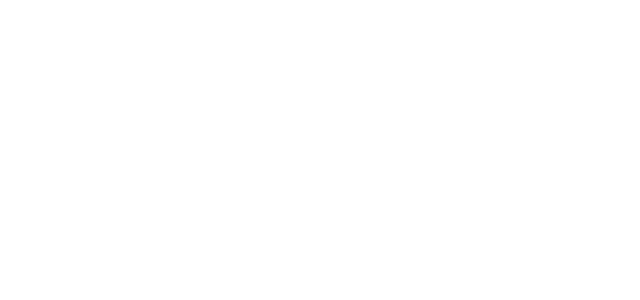
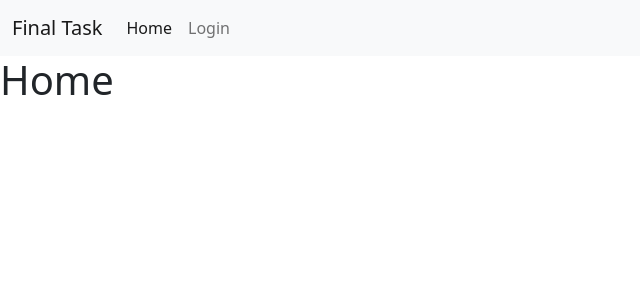
Before and after one commit to DDelgadoD/IRONHACK-FinalTask, a Vue app: page / in a window 1280 px wide. Shown: the top 300 px of the page, without its empty margins (0-640 px from the left). Built offline with nearby package versions, Linux system fonts and the light colour scheme.

Commit message:
Adding router

```diff
--- a/package.json
+++ b/package.json
@@ -10,8 +10,8 @@
   },
   "dependencies": {
     "pinia": "^2.0.23",
-    "router": "^1.3.7",
-    "vue": "^3.2.37"
+    "vue": "^3.2.37",
+    "vue-router": "^4.1.5"
   },
   "devDependencies": {
     "@vitejs/plugin-vue": "^3.1.0",
--- a/src/App.vue
+++ b/src/App.vue
@@ -1,6 +1,9 @@
 <template>
+<Navbar />
+<RouterView />
 </template>
+
 <script setup>
+import Navbar from './components/Navbar.vue';
+console.log(import.meta.env.BASE_URL)
 </script>
-<style scoped>
-</style>
--- /dev/null
+++ b/src/components/Navbar.vue
@@ -0,0 +1,21 @@
+<template>
+  <nav class="navbar navbar-expand-lg navbar-light bg-light">
+    <div class="container-fluid">
+      <a class="navbar-brand" >Final Task</a>
+      <button class="navbar-toggler" type="button" data-bs-toggle="collapse" data-bs-target="#navbarNav" aria-controls="navbarNav" aria-expanded="false" aria-label="Toggle navigation">
+        <span class="navbar-toggler-icon"></span>
+      </button>
+      <div class="collapse navbar-collapse" id="navbarNav">
+        <ul class="navbar-nav">
+          <li class="nav-item">
+            <router-link class="nav-link active" aria-current="page" to="/">Home</router-link>
+          </li>
+          <li class="nav-item">
+            <router-link class="nav-link" to="login">Login</router-link>
+          </li>
+
+        </ul>
+      </div>
+    </div>
+  </nav>
+</template>
--- a/src/main.js
+++ b/src/main.js
@@ -1,6 +1,8 @@
 import { createApp } from 'vue'
 import './style.css'
 import App from './App.vue'
+import router from './router'
 
-createApp(App).mount('#app')
-console.log(process.env.NODE_ENV)
+createApp(App)
+.use(router)
+.mount('#app')
--- /dev/null
+++ b/src/router/index.js
@@ -0,0 +1,13 @@
+import { createRouter, createWebHistory } from 'vue-router';
+
+const routes = [
+  { path: '/', name:"home", component: import('../views/Home.vue')},
+  { path: '/login', name:"login", component: import('../views/Login.vue')},
+];
+
+const router = createRouter({
+  history: createWebHistory(import.meta.env.BASE_URL),
+  routes,
+});
+
+export default router;
--- a/src/style.css
+++ b/src/style.css
@@ -0,0 +1 @@
+@import 'https://cdn.jsdelivr.net/npm/bootstrap@5.2.2/dist/css/bootstrap.min.css';
--- /dev/null
+++ b/src/views/Home.vue
@@ -0,0 +1,7 @@
+<template>
+    <h1>Home</h1>
+</template>
+<script setup>
+</script>
+<style scoped>
+</style>
--- /dev/null
+++ b/src/views/Login.vue
@@ -0,0 +1,7 @@
+<template>
+    <h1>Login</h1>
+</template>
+<script setup>
+</script>
+<style scoped>
+</style>
```
Also changed, not shown: 7 other files (tests, documents, lock files or other folders).
